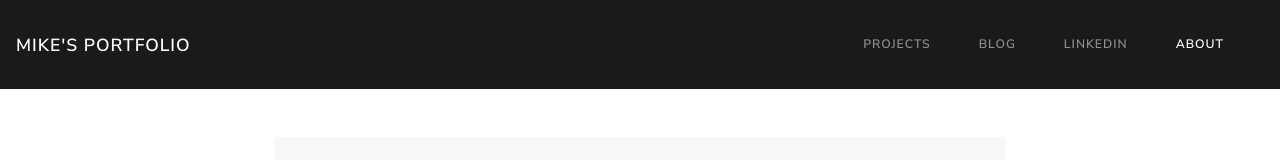
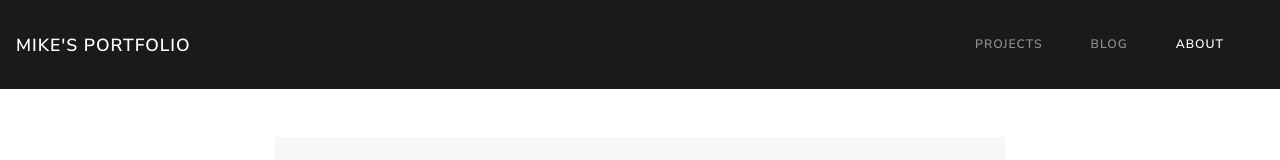
Before and after one commit to FreezeBerries/freezeberries.github.io, a website: page about.html in a window 1280 px wide. Shown: the top 160 px of the page. Drawn offline with nearby package versions, Linux system fonts and the light colour scheme.

Commit message:
fix navbar

```diff
--- a/about.html
+++ b/about.html
@@ -25,9 +25,9 @@
                 <li class="nav-item">
                     <a class="nav-link" href="https://justatest12323.wordpress.com/">Blog</a>
                 </li>
-                <li class="nav-item">
-                    <a class="nav-link" href="https://www.linkedin.com/in/michael-hunt-32076198/">LinkedIn</a>
-                </li>
+                <!--<li class="nav-item">-->
+                <!--    <a class="nav-link" href="https://www.linkedin.com/in/michael-hunt-32076198/">LinkedIn</a>-->
+                <!--</li>-->
                 <li class="nav-item">
                     <a class="nav-link active" href="#">About</a>
                 </li>
```
Also changed, not shown: index.html (+3 -3 lines).
